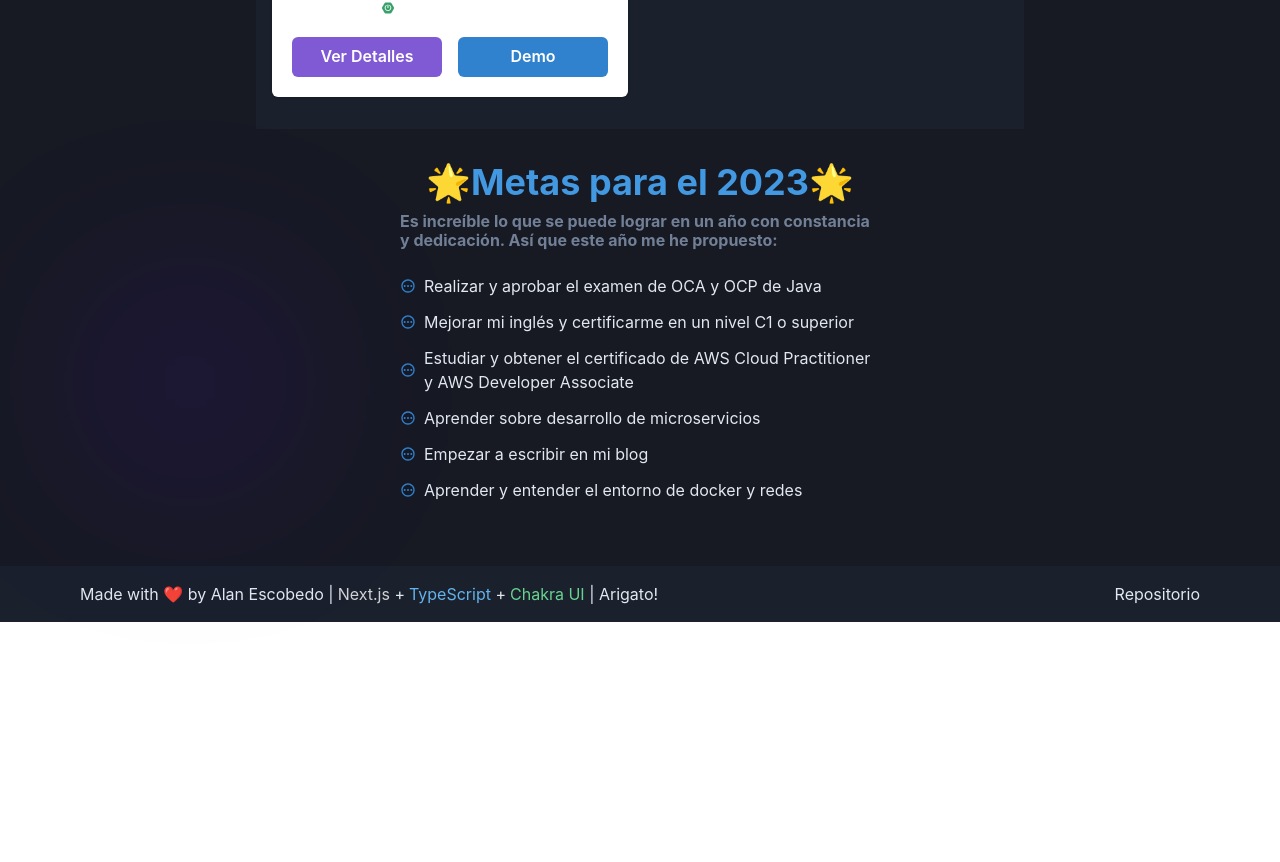
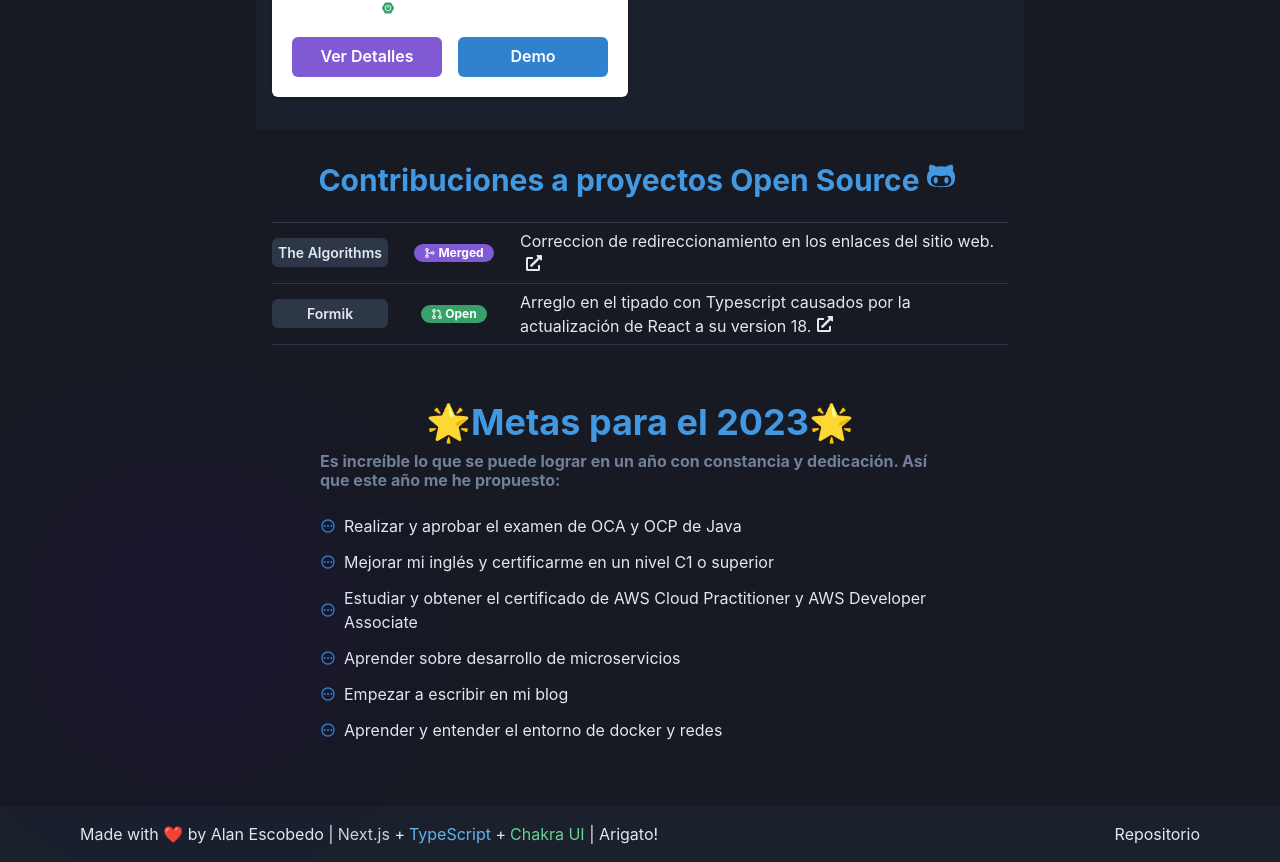
Before and after one commit to alaanescobedo/alaanescobedo.dev, a Next.js app: page / in a window 1280 px wide. Shown: the part 1619-2481 px from the top of the page. Before the commit the page ends 2241 px from the top, so only its background shows below. Built offline with nearby package versions, Linux system fonts and the light colour scheme.

Commit message:
feat: display contributions to the open source

```diff
--- /dev/null
+++ b/src/ui/components/git-pr-status-badge.tsx
@@ -0,0 +1,47 @@
+import { Badge, Box, Icon } from "@chakra-ui/react";
+import { BiGitPullRequest, BiGitMerge } from "react-icons/bi";
+import { VscGitPullRequestClosed } from "react-icons/vsc";
+
+interface GitPrStatusProps {
+  status: "open" | "merged" | "closed";
+}
+
+const PR_STATUS = {
+  open: {
+    color: "green.500",
+    icon: BiGitPullRequest,
+    label: "Open",
+  },
+  merged: {
+    color: "purple.500",
+    icon: BiGitMerge,
+    label: "Merged",
+  },
+  closed: {
+    color: "red.500",
+    icon: VscGitPullRequestClosed,
+    label: "Closed",
+  },
+} as const;
+const GitPrStatusBadge = ({ status }: GitPrStatusProps) => {
+  const { color, icon, label } = PR_STATUS[status];
+
+  return (
+    <Badge
+      bg={color}
+      color="white"
+      borderRadius="full"
+      px="2.5"
+      display={"flex"}
+      alignItems={"center"}
+      textTransform="capitalize"
+      gap={"2px"}
+      justifyContent={"center"}
+    >
+      <Icon as={icon} />
+      {label}
+    </Badge>
+  );
+};
+
+export default GitPrStatusBadge;
--- a/src/ui/pages/home/index.tsx
+++ b/src/ui/pages/home/index.tsx
@@ -23,12 +23,20 @@
   List,
   ListIcon,
   ListItem,
+  Link,
 } from "@chakra-ui/react";
-import { FaGithub, FaLinkedin, FaExternalLinkAlt } from "react-icons/fa";
+import {
+  FaGithub,
+  FaLinkedin,
+  FaExternalLinkAlt,
+  FaGithubAlt,
+} from "react-icons/fa";
 import { MdOutlinePending } from "react-icons/md";
 import { HiDocumentArrowDown } from "react-icons/hi2";
 import NextLink from "next/link";
 import { REDIRECTS } from "../../../constants";
+
+import GitPrStatusBadge from "../../components/git-pr-status-badge";
 
 import { getDayOfWeek } from "../../../utils/get-day-of-week";
 import { TechObj } from "../../../constants/technologies";
@@ -54,6 +62,7 @@
       <VStack spacing={2}>
         <CallToActionWithAnnotation />
         <Projects />
+        <ContributionsOpenSource />
         <GoalsForNextYear />
       </VStack>
     </>
@@ -324,7 +333,7 @@
 function GoalsForNextYear() {
   return (
     <Box as={"section"} py={"6"}>
-      <Container maxW={"lg"}>
+      <Container maxW={"2xl"}>
         <Stack>
           <Heading textAlign={"center"}>
             <Text as={"span"} color={"blue.400"}>
@@ -367,3 +376,95 @@
     </Box>
   );
 }
+
+const CONTRIBUTIONS = [
+  {
+    id: 1,
+    repo_name: "The Algorithms",
+    repo_url: "https://the-algorithms.com",
+    pr_url: "https://github.com/TheAlgorithms/Algorithms-Explanation/pull/160",
+    status: "merged",
+    description:
+      "Correccion de redireccionamiento en los enlaces del sitio web.",
+  },
+  {
+    id: 2,
+    repo_name: "Formik",
+    repo_url: "https://formik.org",
+    pr_url: "https://github.com/jaredpalmer/formik/pull/3547",
+    status: "open",
+    description:
+      "Arreglo en el tipado con Typescript causados por la actualización de React a su version 18.",
+  },
+] as const;
+
+function ContributionsOpenSource() {
+  return (
+    <Box as={"section"} py={"6"}>
+      <Container maxW={"3xl"}>
+        <Heading as="h2" size="lg" color="blue.400" textAlign={"center"}>
+          Contribuciones a proyectos Open Source
+          <Icon as={FaGithubAlt} mx={"6px"} />
+        </Heading>
+        <Box pt={6} gap={0}>
+          {CONTRIBUTIONS.map((contribution, i) => {
+            return (
+              <Grid
+                templateColumns="repeat(12, 1fr)"
+                gap={2}
+                w={"full"}
+                borderBottom={"1px"}
+                borderTop={i === 0 ? "1px" : "0"}
+                borderColor={"gray.700"}
+                alignItems={"center"}
+                py={"6px"}
+                key={i}
+              >
+                <GridItem
+                  colStart={1}
+                  colEnd={[5, 4, 3]}
+                  display="flex"
+                  alignItems={"center"}
+                >
+                  <Link
+                    fontSize={["sm"]}
+                    fontWeight={"semibold"}
+                    bg={"gray.700"}
+                    p={"4px"}
+                    rounded={"md"}
+                    w="full"
+                    textAlign={"center"}
+                    href={contribution.repo_url}
+                    isExternal
+                  >
+                    {contribution.repo_name}
+                  </Link>
+                </GridItem>
+                <GridItem
+                  colStart={[1, 4, 3]}
+                  colEnd={[5, 6, 5]}
+                  display="flex"
+                  alignItems={"center"}
+                  justifyContent={"center"}
+                >
+                  <GitPrStatusBadge status={contribution.status} />
+                </GridItem>
+                <GridItem
+                  colStart={[5, 6, 5]}
+                  colEnd={13}
+                  rowStart={1}
+                  rowEnd={[3, "auto"]}
+                >
+                  <Link href={contribution.pr_url} isExternal>
+                    {contribution.description}
+                    <Icon as={FaExternalLinkAlt} mx={"6px"} />
+                  </Link>
+                </GridItem>
+              </Grid>
+            );
+          })}
+        </Box>
+      </Container>
+    </Box>
+  );
+}
```
